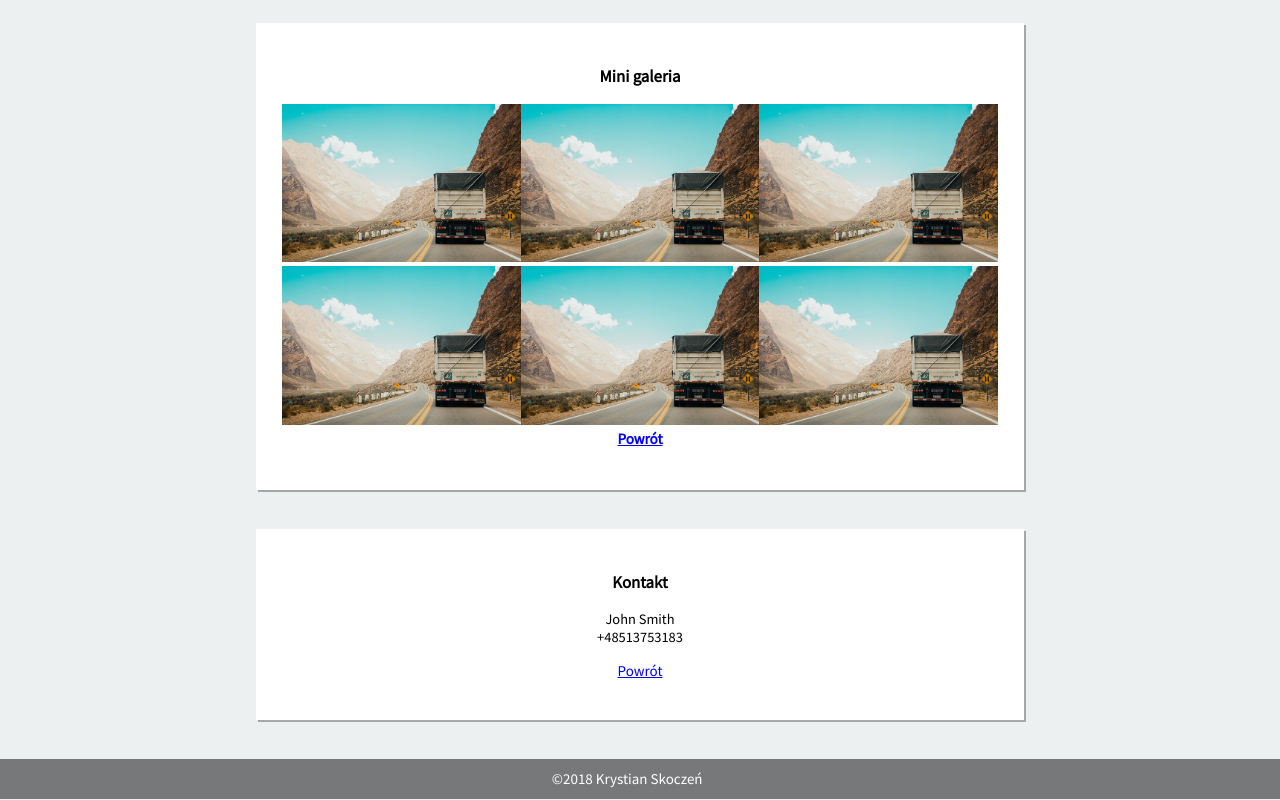
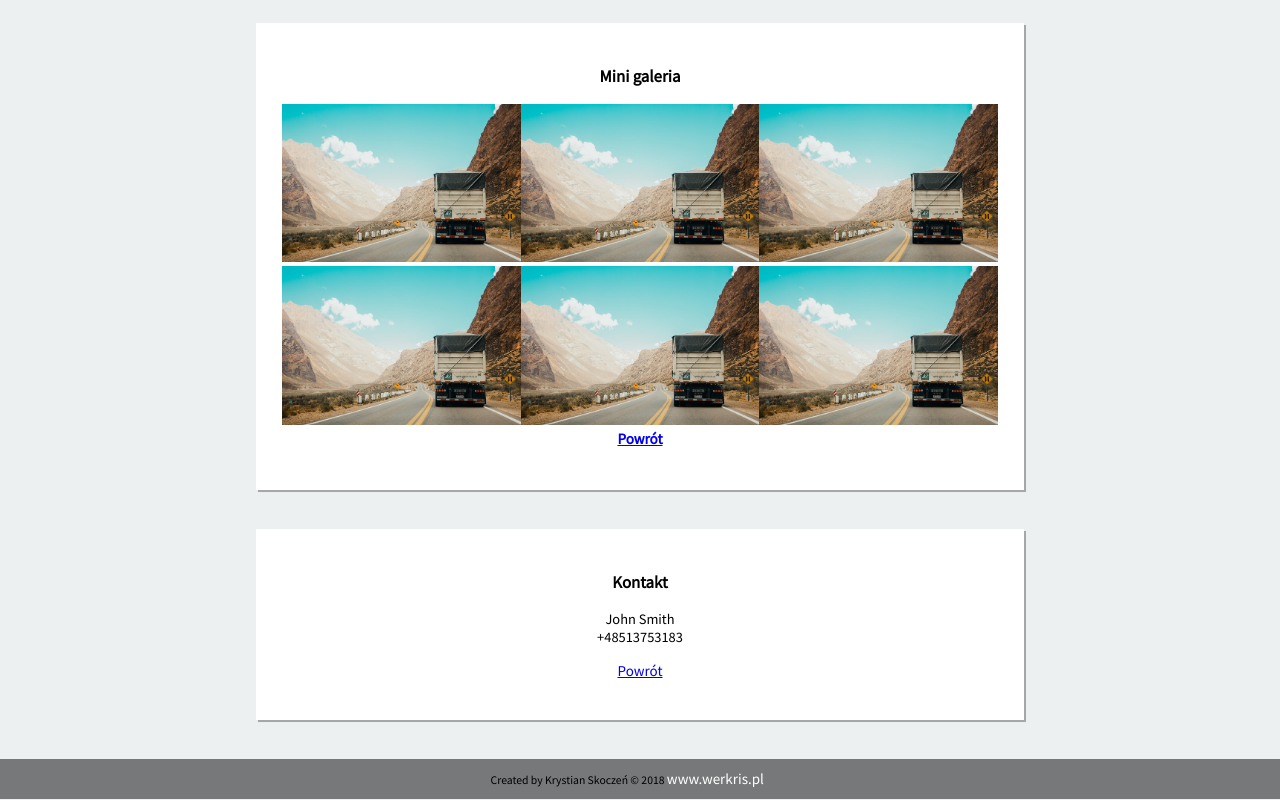
Before and after one commit to KrystianSkoczen/traktor, a plain HTML site: page index.html in a window 1280 px wide. Shown: the part 789-1589 px from the top of the page. Drawn offline with Linux system fonts and the light colour scheme.

Commit message:
change footer

```diff
--- a/index.html
+++ b/index.html
@@ -79,7 +79,9 @@
 		<footer>
 			<div class="row">
 				<div class="col-m-12 col-s-12">
-				<small><a href="www.werkris.pl"> ©2018 Krystian Skoczeń</a></small>
+					<small>
+						Created by Krystian Skoczeń &copy; 2018 <a class="site" href="http://werkris.pl">www.werkris.pl</a>
+					</small>
 				</div>
 			</div>
 		</footer>
```
